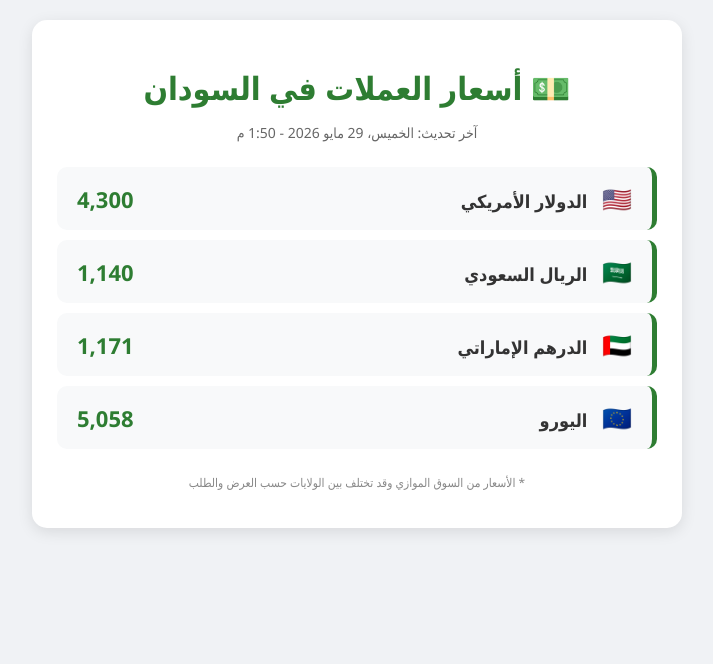
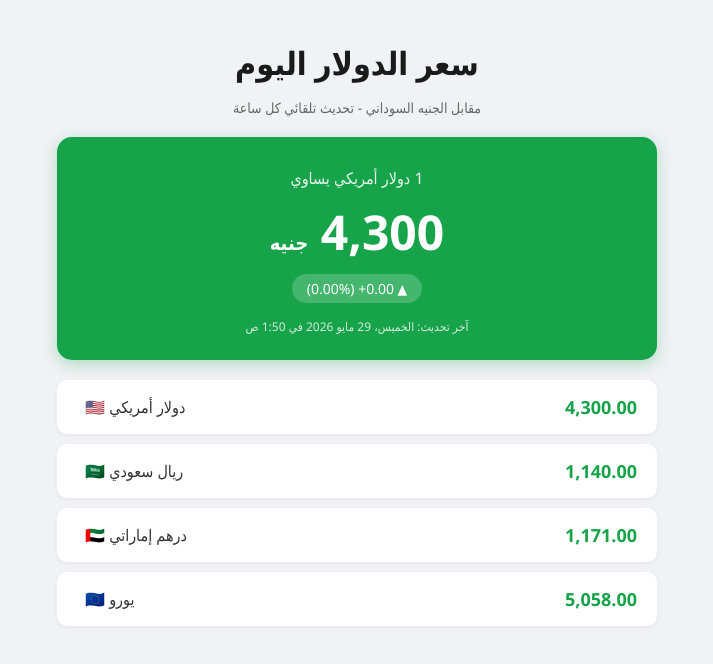
Before and after one commit to alneymyrehashim-lang/dollar-sudan, a plain HTML site: page index.html in a window 1280 px wide. Shown: the whole page, without its empty margins (283-996 px from the left). Drawn offline with Linux system fonts and the light colour scheme.

Commit message:
Update index.html

```diff
--- a/index.html
+++ b/index.html
@@ -3,7 +3,7 @@
 <head>
     <meta charset="UTF-8">
     <meta name="viewport" content="width=device-width, initial-scale=1.0">
-    <title>سعر الدولار اليوم في السودان</title>
+    <title>سعر الدولار اليوم</title>
     <style>
         body {
             font-family: 'Segoe UI', Tahoma, sans-serif;
@@ -15,19 +15,44 @@
         .container {
             max-width: 600px;
             margin: 0 auto;
-            background: white;
-            border-radius: 15px;
-            box-shadow: 0 4px 15px rgba(0,0,0,0.1);
-            padding: 25px;
         }
         h1 {
-            color: #2e7d32;
-            margin-bottom: 10px;
+            color: #1a1a1a;
+            margin-bottom: 5px;
+        }
+        .subtitle {
+            color: #666;
+            margin-bottom: 20px;
+            font-size: 14px;
+        }
+        .main-price {
+            background: #16a34a;
+            color: white;
+            border-radius: 15px;
+            padding: 25px;
+            margin-bottom: 20px;
+            box-shadow: 0 4px 15px rgba(22,163,74,0.3);
+        }
+        .main-price p {
+            margin: 5px 0;
+            opacity: 0.9;
+        }
+        .main-price .amount {
+            font-size: 48px;
+            font-weight: bold;
+            margin: 10px 0;
+        }
+        .change {
+            background: rgba(255,255,255,0.2);
+            padding: 5px 15px;
+            border-radius: 20px;
+            display: inline-block;
+            font-size: 14px;
         }
         .update-time {
-            color: #666;
-            margin-bottom: 25px;
-            font-size: 14px;
+            font-size: 12px;
+            opacity: 0.8;
+            margin-top: 15px;
         }
         .currency {
             display: flex;
@@ -35,57 +60,55 @@
             align-items: center;
             padding: 15px 20px;
             margin: 10px 0;
-            background: #f8f9fa;
+            background: white;
             border-radius: 10px;
-            border-right: 5px solid #2e7d32;
+            box-shadow: 0 2px 5px rgba(0,0,0,0.05);
         }
         .currency-name {
-            font-size: 18px;
-            font-weight: bold;
+            font-size: 16px;
             color: #333;
         }
         .price {
-            font-size: 22px;
+            font-size: 18px;
             font-weight: bold;
-            color: #2e7d32;
+            color: #16a34a;
         }
         .flag {
-            font-size: 24px;
-            margin-left: 10px;
-        }
-        .note {
-            margin-top: 25px;
-            font-size: 12px;
-            color: #888;
+            margin-left: 8px;
         }
     </style>
 </head>
 <body>
     <div class="container">
-        <h1>💵 أسعار العملات في السودان</h1>
-        <p class="update-time">آخر تحديث: الخميس، 29 مايو 2026 - 1:50 م</p>
+        <h1>سعر الدولار اليوم</h1>
+        <p class="subtitle">مقابل الجنيه السوداني - تحديث تلقائي كل ساعة</p>
 
-        <div class="currency">
-            <span class="currency-name"><span class="flag">🇺🇸</span> الدولار الأمريكي</span>
-            <span class="price">4,300</span>
+        <div class="main-price">
+            <p>1 دولار أمريكي يساوي</p>
+            <div class="amount">4,300 <span style="font-size: 20px;">جنيه</span></div>
+            <div class="change">▲ 0.00+ (0.00%)</div>
+            <div class="update-time">آخر تحديث: الخميس، 29 مايو 2026 في 1:50 ص</div>
         </div>
 
         <div class="currency">
-            <span class="currency-name"><span class="flag">🇸🇦</span> الريال السعودي</span>
-            <span class="price">1,140</span>
+            <span class="price">4,300.00</span>
+            <span class="currency-name">دولار أمريكي <span class="flag">🇺🇸</span></span>
         </div>
 
         <div class="currency">
-            <span class="currency-name"><span class="flag">🇦🇪</span> الدرهم الإماراتي</span>
-            <span class="price">1,171</span>
+            <span class="price">1,140.00</span>
+            <span class="currency-name">ريال سعودي <span class="flag">🇸🇦</span></span>
         </div>
 
         <div class="currency">
-            <span class="currency-name"><span class="flag">🇪🇺</span> اليورو</span>
-            <span class="price">5,058</span>
+            <span class="price">1,171.00</span>
+            <span class="currency-name">درهم إماراتي <span class="flag">🇦🇪</span></span>
         </div>
 
-        <p class="note">* الأسعار من السوق الموازي وقد تختلف بين الولايات حسب العرض والطلب</p>
+        <div class="currency">
+            <span class="price">5,058.00</span>
+            <span class="currency-name">يورو <span class="flag">🇪🇺</span></span>
+        </div>
     </div>
 </body>
 </html>
```
